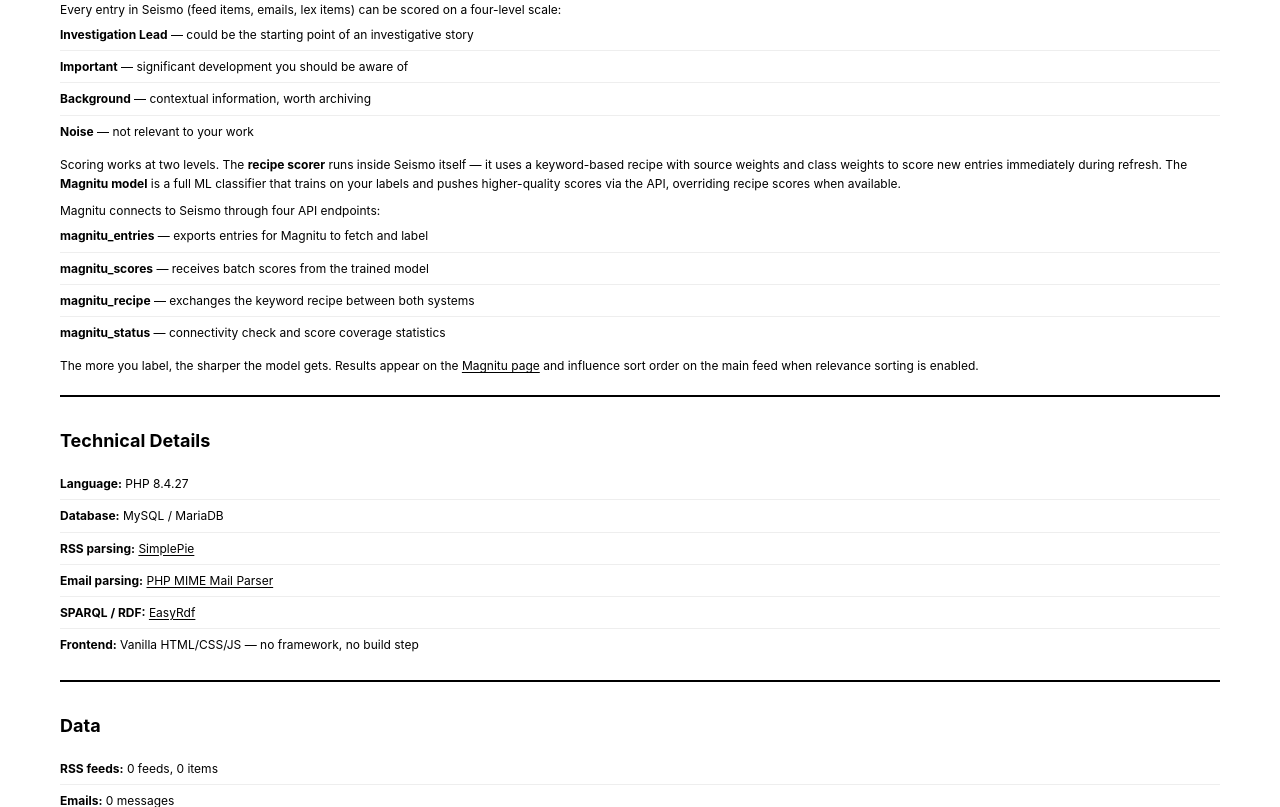
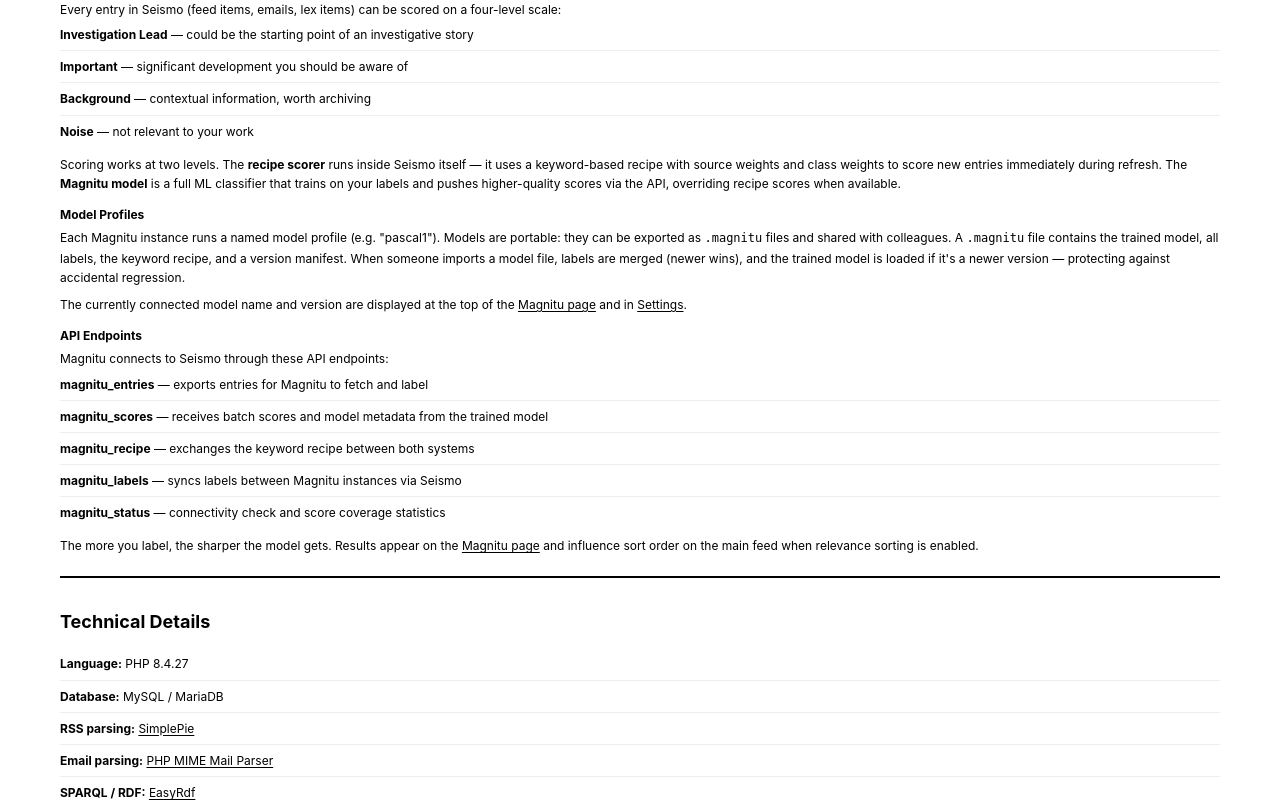
Before and after one commit to hektopascal2026/seismo_0.4, a PHP site: page /index.php?action=about in a window 1280 px wide. Shown: the part 568-1375 px from the top of the page. Run offline with PHP 8.4, Linux system fonts and the light colour scheme; data that the repository does not hold is empty.

Commit message:
Update About page: add model profiles and magnitu_labels to Magnitu section
Co-authored-by: Cursor <cursoragent@cursor.com>

```diff
--- a/views/about.php
+++ b/views/about.php
@@ -157,13 +157,24 @@
             <p style="margin-top: 8px;">
                 Scoring works at two levels. The <strong>recipe scorer</strong> runs inside Seismo itself — it uses a keyword-based recipe with source weights and class weights to score new entries immediately during refresh. The <strong>Magnitu model</strong> is a full ML classifier that trains on your labels and pushes higher-quality scores via the API, overriding recipe scores when available.
             </p>
+
+            <p style="margin-top: 12px; font-weight: 700;">Model Profiles</p>
+            <p style="margin-top: 4px;">
+                Each Magnitu instance runs a named model profile (e.g. "pascal1"). Models are portable: they can be exported as <code>.magnitu</code> files and shared with colleagues. A <code>.magnitu</code> file contains the trained model, all labels, the keyword recipe, and a version manifest. When someone imports a model file, labels are merged (newer wins), and the trained model is loaded if it's a newer version — protecting against accidental regression.
+            </p>
             <p style="margin-top: 8px;">
-                Magnitu connects to Seismo through four API endpoints:
+                The currently connected model name and version are displayed at the top of the <a href="?action=magnitu" class="about-link">Magnitu page</a> and in <a href="?action=settings" class="about-link">Settings</a>.
+            </p>
+
+            <p style="margin-top: 12px; font-weight: 700;">API Endpoints</p>
+            <p style="margin-top: 4px;">
+                Magnitu connects to Seismo through these API endpoints:
             </p>
             <ul>
                 <li><strong>magnitu_entries</strong> — exports entries for Magnitu to fetch and label</li>
-                <li><strong>magnitu_scores</strong> — receives batch scores from the trained model</li>
+                <li><strong>magnitu_scores</strong> — receives batch scores and model metadata from the trained model</li>
                 <li><strong>magnitu_recipe</strong> — exchanges the keyword recipe between both systems</li>
+                <li><strong>magnitu_labels</strong> — syncs labels between Magnitu instances via Seismo</li>
                 <li><strong>magnitu_status</strong> — connectivity check and score coverage statistics</li>
             </ul>
             <p style="margin-top: 8px;">
```
